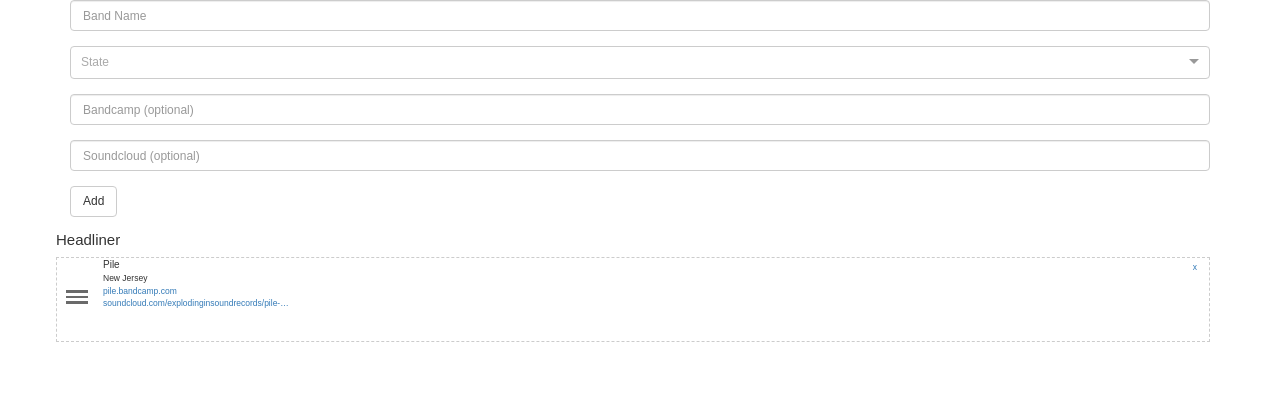
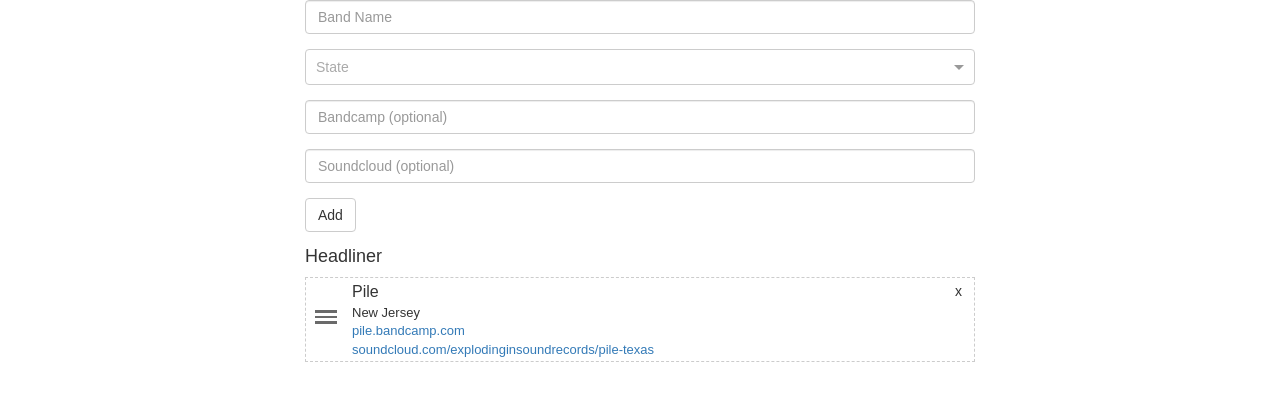
Before and after one commit to wiredin/bands-react-form, a React (Create React App) app: page / in a window 1280 px wide. Shown: the top 396 px of the page. Built offline with nearby package versions, Linux system fonts and the light colour scheme.

Commit message:
Additional fixes needed to revert back to Bootstrap3

```diff
--- a/src/App.css
+++ b/src/App.css
@@ -1,20 +1,18 @@
-.BandList{
-  margin-left: -14px;
-}
 
 .band-content{
+  font-size:13px;
   position:relative;
-  top:-81px;
+  top:-78px;
   left:40px;
   width:80%;
 }
 
 .band-name{
-  font-size:1rem;
+  font-size:16px;
+  font-weight:500;
 }
 
 .Band{
-  font-size:.85rem;
   margin: 4px 0 15px 0;
   border: dashed 1px #ccc;
   height:85px;
@@ -77,7 +75,7 @@
 
 .Remove{
   float:right;
-  color: #337ab7;
+  color: #333;
   background: none;
   border: none;
   cursor: pointer;
--- a/src/App.js
+++ b/src/App.js
@@ -1,8 +1,8 @@
 import React, { Component } from 'react';
 import './App.css';
 import {SortableContainer, SortableElement, SortableHandle, arrayMove} from 'react-sortable-hoc';
-import './react-select.css';
 import BandLocationSelect from './bandLocationSelect.js';
+import 'react-select/dist/react-select.css';
 
 const LOCATIONS = require('./data/locations');
 
@@ -43,7 +43,7 @@ const Bandcamp = ({bandcamp}) => {
 
 const Soundcloud = ({soundcloud}) => {
   if (soundcloud) {
-    return <li><a target="_blank" href={`https://soundcloud.com/${soundcloud}`}>{`soundcloud.com/${truncate(soundcloud,30)}`}</a></li>;
+    return <li><a target="_blank" href={`https://soundcloud.com/${soundcloud}`}>{`soundcloud.com/${soundcloud}`}</a></li>;
   }
   return <li></li>;
 };
@@ -219,7 +219,7 @@ class App extends Component {
       <div className="Bands">
           <div className={validationClasses(this.state.errors["name"])}>
             <label htmlFor="name" className="control sr-only sr-only"> Band Name:</label>
-            <input type="text" className="form-control form-control-sm" placeholder="Band Name" id="name" value={this.state.name} onChange={this.handleChange} />
+            <input type="text" className="form-control" placeholder="Band Name" id="name" value={this.state.name} onChange={this.handleChange} />
             <small className="input-error">{(this.state.errors["name"]) ? "Name cannot be blank" : ''}</small>
           </div>
           <div className={validationClasses(this.state.errors["state"])}>
@@ -232,12 +232,12 @@ class App extends Component {
           </div>
           <div className={validationClasses(this.state.errors["bandcamp"])}>
             <label htmlFor="bandcamp" className="control sr-only"> Bandcamp:</label>
-            <input type="text" className="form-control form-control-sm" placeholder="Bandcamp (optional)" id="bandcamp" value={this.state.bandcamp} onChange={this.handleChange} />
+            <input type="text" className="form-control" placeholder="Bandcamp (optional)" id="bandcamp" value={this.state.bandcamp} onChange={this.handleChange} />
             <small className="input-error">{(this.state.errors["bandcamp"]) ? "Not a valid bandcamp link" : ''}</small>
           </div>
           <div className={validationClasses(this.state.errors["soundcloud"])}>
             <label htmlFor="soundcloud" className="control sr-only"> Soundcloud:</label>
-            <input type="text" className="form-control form-control-sm" placeholder="Soundcloud (optional)" id="soundcloud" value={this.state.soundcloud} onChange={this.handleChange} />
+            <input type="text" className="form-control" placeholder="Soundcloud (optional)" id="soundcloud" value={this.state.soundcloud} onChange={this.handleChange} />
             <small className="input-error">{(this.state.errors["soundcloud"]) ? "Not a valid soundcloud link" : ''}</small>
           </div>
           <div className="form-group">
--- a/src/index.css
+++ b/src/index.css
@@ -3,3 +3,7 @@ body {
   padding: 0;
   font-family: sans-serif;
 }
+
+.container{
+  max-width:700px;
+}
```
Also changed, not shown: public/bootstrap.min.css.
